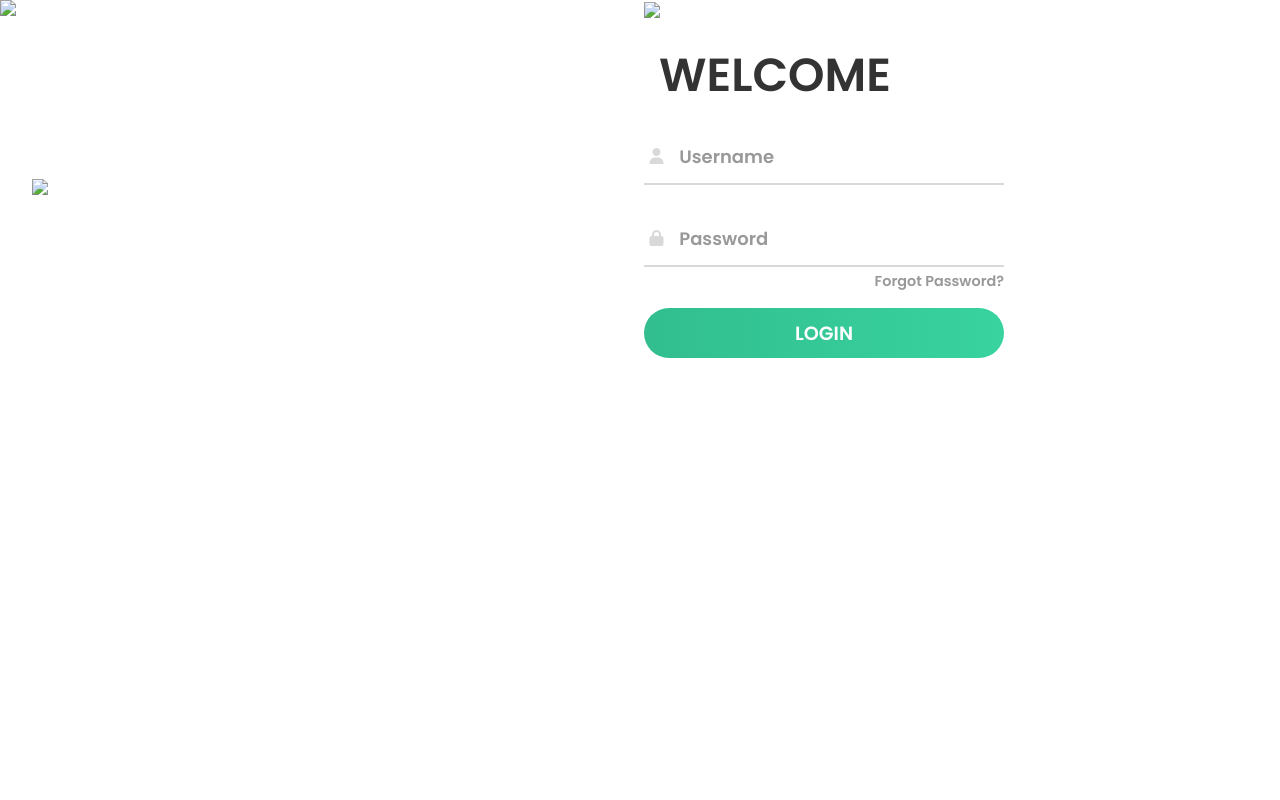
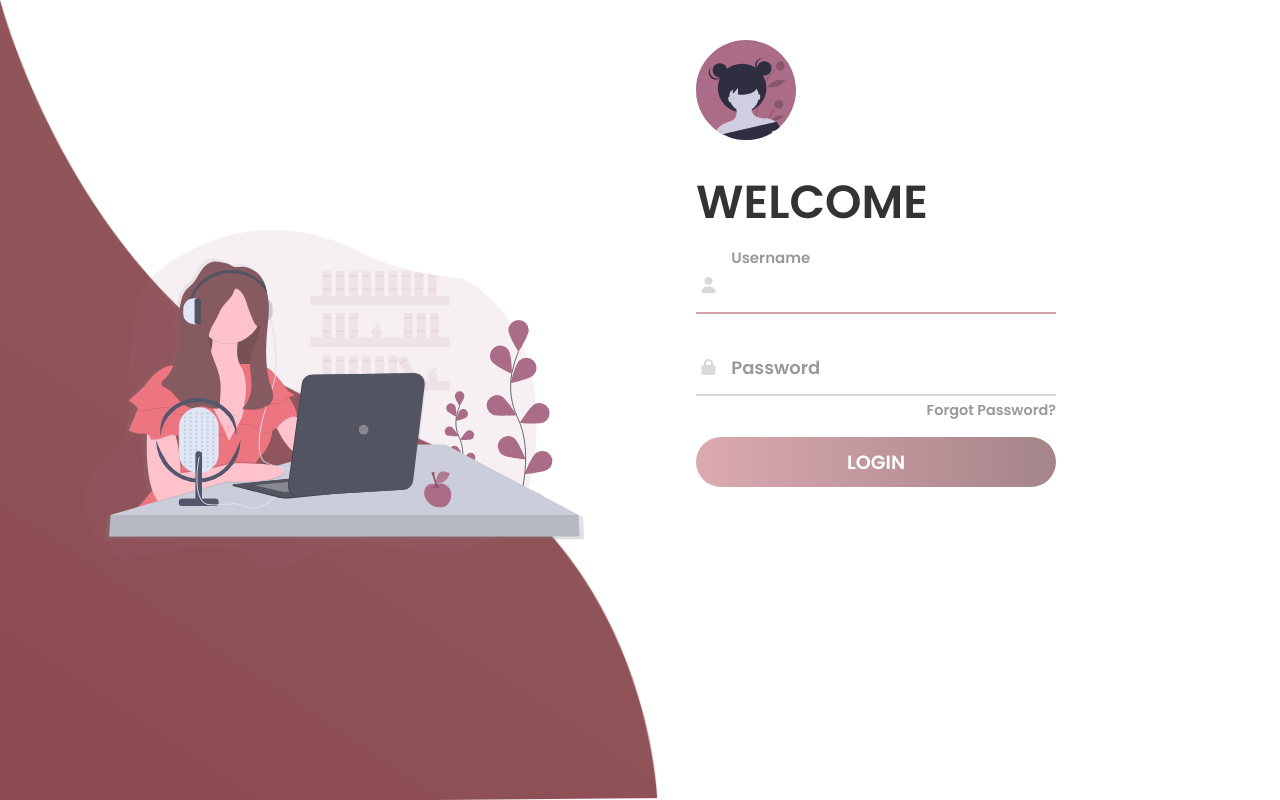
Before and after one commit to alinabudukina/CSS, a plain HTML site: page Responsive-Login-Form/index.html in a window 1280 px wide. Drawn offline with Linux system fonts and the light colour scheme; files that its build step writes are made by us from their sources.

Commit message:
load-form updated

```diff
--- a/Responsive-Login-Form/index.html
+++ b/Responsive-Login-Form/index.html
@@ -2,7 +2,7 @@
 <html>
   <head>
     <title>Animated Login Form</title>
-    <link rel="stylesheet" type="text/css" href="css/style.css" />
+    <link rel="stylesheet" type="text/css" href="style.css" />
     <link
       href="https://fonts.googleapis.com/css?family=Poppins:600&display=swap"
       rel="stylesheet"
@@ -14,19 +14,19 @@
   </head>
   <body>
     <!-- le fond d'ecran -->
-    <img class="wave" src="img/wave-new.PNG" />
+    <img class="wave" src="images/wave-new.PNG" />
     <div class="container">
       <div class="img">
-        <img src="img/bg-new.svg" />
+        <img src="images/bg-new.svg" />
       </div>
       <div class="login-content">
         <!-- Cet élément définit un formulaire-->
         <form action="index.html">
-          <img src="img/avatar-new.svg" />
+          <img src="images/avatar-new.svg" />
           <h2 class="title">Welcome</h2>
 
           <!-- Username -->
-          <div class="input-div one">
+          <div class="input-div one focus">
             <!-- un morceau de texte qui se différencie du texte principal -->
             <div class="i">
               <!-- logo -->
@@ -57,6 +57,6 @@
         </form>
       </div>
     </div>
-    <script type="text/javascript" src="js/main.js"></script>
+    <script type="text/javascript" src="main.js"></script>
   </body>
 </html>
--- a/Responsive-Login-Form/style.css
+++ b/Responsive-Login-Form/style.css
@@ -12,7 +12,7 @@
 
 body {
   font-family: "Poppins", sans-serif;
-  /* overflow: hidden;  */
+  overflow: hidden;
 }
 
 .wave {
@@ -25,11 +25,10 @@ body {
 
 .container {
   /* background-color: blue; */
-  width: 100px;
-  height: 100px;
+  width: 100vw;
+  height: 100vh;
   display: grid;
   grid-template-columns: repeat(2, 1fr);
-  /* space between grids */
   grid-gap: 7rem;
   padding: 0 2rem;
 }
@@ -45,7 +44,6 @@ body {
 }
 
 .login-container {
-  /* background-color: blue; */
   display: flex;
   justify-content: flex-start;
   align-items: center;
@@ -53,15 +51,16 @@ body {
 }
 
 .login-content img {
-  height: 200px;
+  height: 100px;
 }
 
 form {
   width: 360px;
+  margin: 40px 0;
 }
 
 .login-content h2 {
-  margin: 15px;
+  margin: 20px 0;
   color: #333;
   text-transform: uppercase;
   font-size: 2.9rem;
@@ -69,7 +68,7 @@ form {
 
 /* pour deplacer icon user/lock a gauche */
 .login-content .input-div {
-  /* position: relative; */
+  position: relative;
   display: grid;
   grid-template-columns: 7% 93%;
   margin: 25px 0;
@@ -78,7 +77,7 @@ form {
 }
 
 .login-content .input-div.one {
-  margin-top: 5%;
+  margin-top: 0;
 }
 /* la position des icons */
 .i {
@@ -89,6 +88,7 @@ form {
 }
 /* la transparence des icons */
 .i i {
+  /* color: #ce768393; */
   transition: 0.6s;
 }
 
@@ -97,7 +97,7 @@ form {
   height: 45px;
 }
 
-.input-div > div > h5 {
+.input-div > div h5 {
   position: absolute;
   left: 10px;
   top: 50%;
@@ -106,7 +106,7 @@ form {
   font-size: 18px;
   transition: 0.3s;
 }
-/* ca marche pas sans */
+/* ca marche pas sans content*/
 .input-div:before,
 .input-div:after {
   content: "";
@@ -114,7 +114,7 @@ form {
   bottom: -2px;
   width: 0%;
   height: 2px;
-  background-color: #38d39f;
+  background-color: #ce768393;
   transition: 0.4s;
 }
 
@@ -131,13 +131,9 @@ form {
   width: 50%;
 }
 
-.input-div.focus > div > h5 {
+.input-div.focus div h5 {
   top: -5px;
   font-size: 15px;
-}
-
-.input-div.focus > .i > i {
-  color: #38d39f;
 }
 
 .input-div > div > input {
@@ -167,11 +163,12 @@ a {
   font-size: 0.9rem;
   transition: 0.3s;
 }
-
+/* change color of "forgot password" */
 a:hover {
-  color: #38d39f;
+  color: #ce768393;
 }
 
+/* button color/form/position */
 .btn {
   display: block;
   width: 100%;
@@ -179,7 +176,7 @@ a:hover {
   border-radius: 25px;
   outline: none;
   border: none;
-  background-image: linear-gradient(to right, #32be8f, #38d39f, #32be8f);
+  background-image: linear-gradient(to right, #ce768393, #6d363e93, #ce768393);
   background-size: 200%;
   font-size: 1.2rem;
   color: #fff;
@@ -189,6 +186,7 @@ a:hover {
   cursor: pointer;
   transition: 0.5s;
 }
+
 .btn:hover {
   background-position: right;
 }
@@ -214,7 +212,7 @@ a:hover {
   }
 }
 
-@media screen and (max-width: 900px) {
+@media screen and (max-width: 400px) {
   .container {
     grid-template-columns: 1fr;
   }
@@ -230,4 +228,4 @@ a:hover {
   .login-content {
     justify-content: center;
   }
-}
+} */
```
